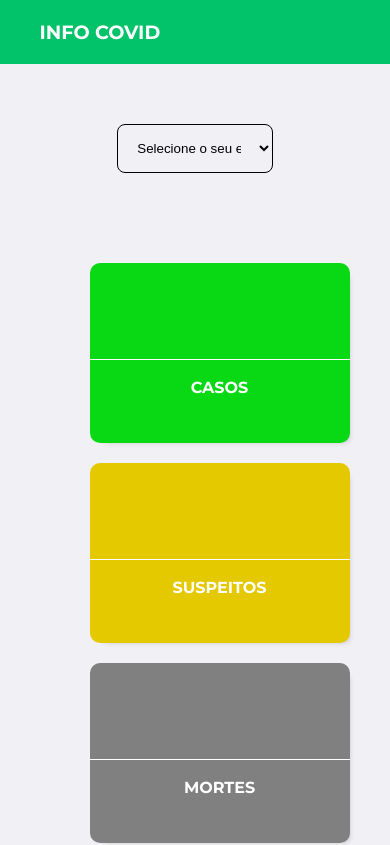
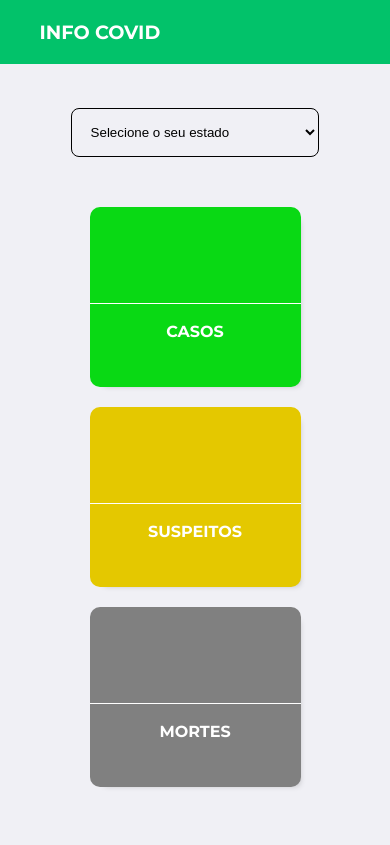
Before and after one commit to huriellopes/info-covid, a React (Create React App) app: page / in a window 390 px wide. Shown: the top 845 px of the page. Built offline with nearby package versions, Linux system fonts and the light colour scheme; no server answers.

Commit message:
Corrigindo detalhes

```diff
--- a/src/global.css
+++ b/src/global.css
@@ -62,9 +62,33 @@ footer {
   margin-top: auto;
 }
 
+@media (max-width: 2560px) {
+  .container {
+    max-width: 2560px;
+  }
+}
+
+@media (max-width: 1440px) {
+  .container {
+    max-width: 1440px;
+  }
+}
+
+@media (max-width: 1024px) {
+  .container {
+    max-width: 1024px;
+  }
+}
+
 @media (max-width: 768px) {
   .container {
     max-width: 768px;
+  }
+}
+
+@media (max-width: 425px) {
+  .container {
+    max-width: 425px;
   }
 }
 
--- a/src/pages/Conteudo/style.css
+++ b/src/pages/Conteudo/style.css
@@ -3,11 +3,12 @@
   justify-content: center;
   align-items: center;
   width: 100%;
-  margin: 40px auto;
+  margin: 0 auto;
 }
 
 .search form {
-  width: 50%;
+  margin-top: 1.5rem;
+  width: 80%;
 }
 
 .search form select {
@@ -28,14 +29,15 @@ option {
 
 .cards {
   display: flex;
+  width: 100%;
   flex-wrap: wrap;
   margin: 0 auto;
   padding: 40px;
 }
 
 .cards .card {
-  flex: 1 1 260px;
-  width: 260px;
+  flex: 1 1 360px;
+  width: 360px;
   height: 180px;
   margin: 10px;
   border-radius: 10px;
```
